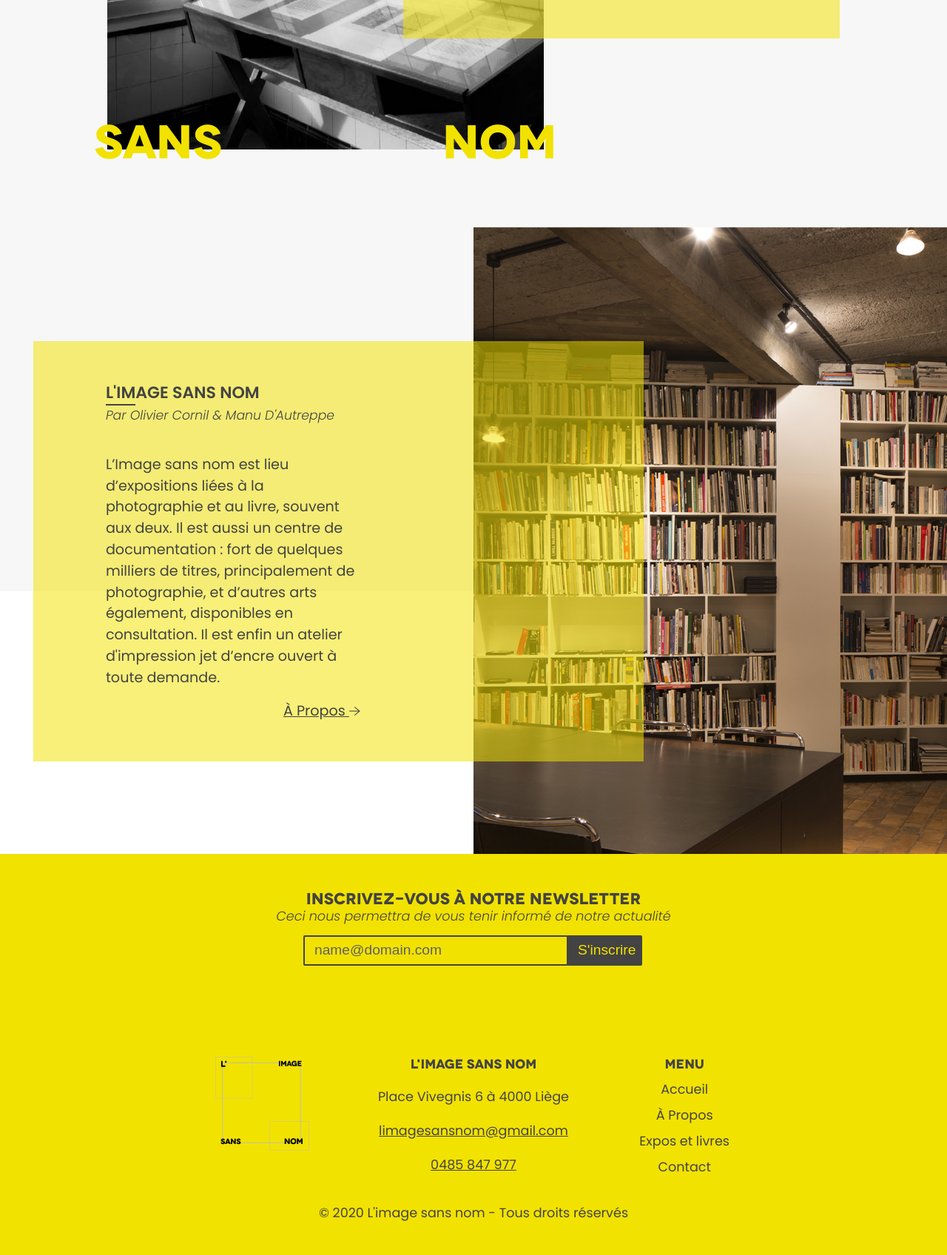
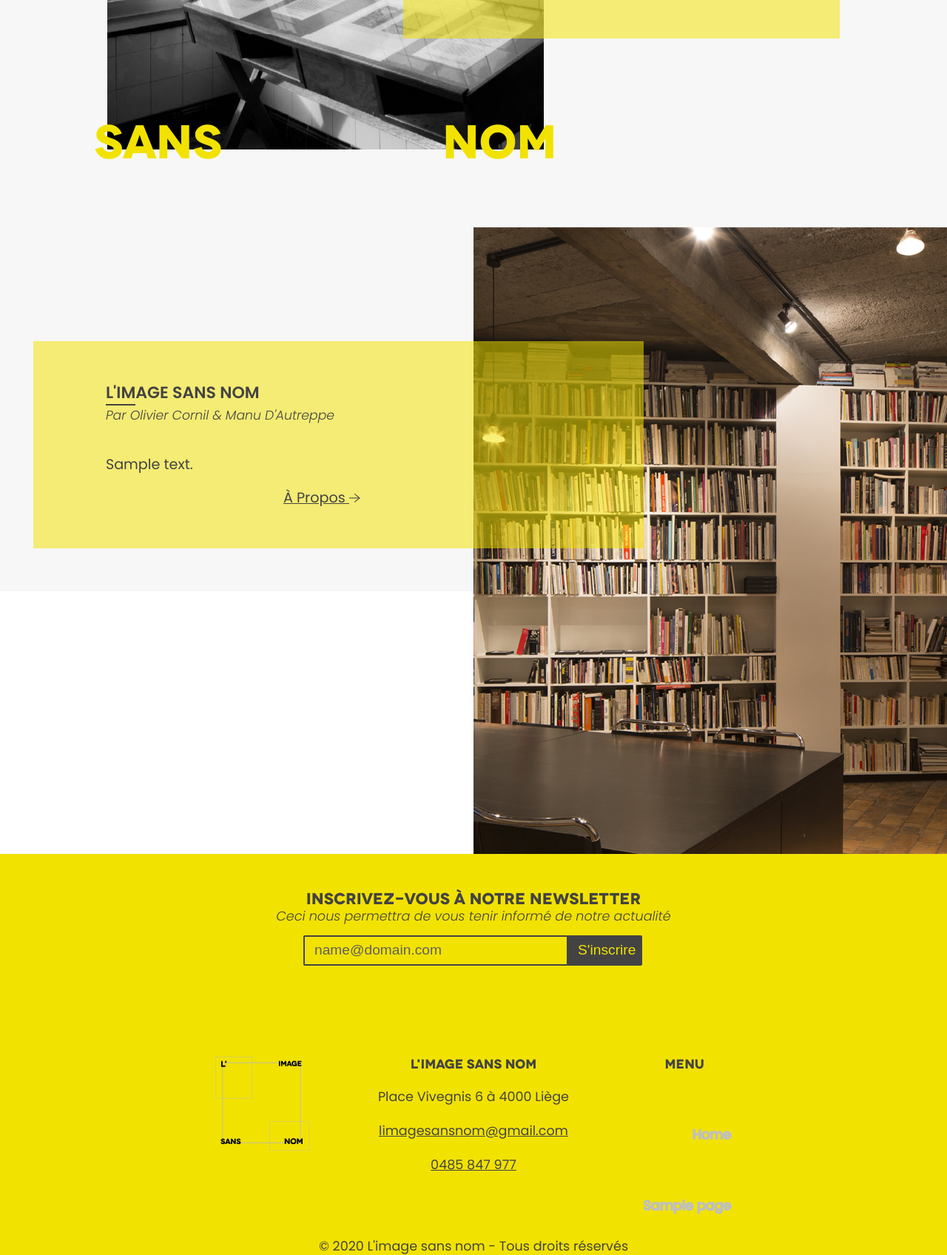
Before and after one commit to schynsg/ISN-Wordpress, a WordPress theme: template themes/personal-theme/front-page.php in a window 1280 px wide. Shown: the part 700-2396 px from the top of the page at 74% size. Before the commit the page ends 2350 px from the top, so only its background shows below. Run offline with PHP 8.4 and a stand-in for WordPress, Linux system fonts and the light colour scheme; the site name, menu and one post (Sample post) are stand-ins, and other content is empty.

Commit message:
add menus

```diff
--- a/themes/personal-theme/footer.php
+++ b/themes/personal-theme/footer.php
@@ -113,22 +113,11 @@
                 <p class="menu__intro">Menu</p>
                 <nav class="footer-nav">
                     <h2 class="invisible">Navigation secondaire</h2>
-                    <ul class="footer-nav__list">
-                        <li class="footer-nav__item">
-                            <a href="#" class="footer-nav__link" title="Accueil">Accueil</a>
-                        </li>
-                        <li>
-                            <a href="./html/about.html" class="footer-nav__link" title="À propos">À Propos</a>
-                        </li>
-                        <li>
-                            <a href="./html/exhibitions-and-books.html" class="footer-nav__link"
-                               title="Expos et livres">Expos
-                                et livres</a>
-                        </li>
-                        <li>
-                            <a href="./html/contact.html" class="footer-nav__link" title="Contact">Contact</a>
-                        </li>
-                    </ul>
+                    <?php
+                    wp_nav_menu(array(
+                        'theme_location' => 'headerMenuLocation',
+                    ));
+                    ?>
                 </nav>
             </div>
             <div class="legal-text">
--- a/themes/personal-theme/front-page.php
+++ b/themes/personal-theme/front-page.php
@@ -144,15 +144,17 @@ get_header();
                     <p class="small italic">Par <span itemprop="funder">Olivier Cornil & Manu D'Autreppe</span></p>
                 </div>
                 <div class="about__main">
-                    <p>L’Image sans nom est lieu d’expositions liées
-                        à la photographie et au livre, souvent aux
-                        deux. Il est aussi un centre de
-                        documentation : fort de quelques milliers de
-                        titres, principalement de photographie, et
-                        d’autres arts également, disponibles en
-                        consultation. Il est enfin un atelier
-                        d'impression jet d’encre ouvert à toute
-                        demande.</p>
+                <?php
+
+                $intro = new WP_Query(array(
+                    'posts_per_page' => 1,
+                    'post_type' => 'index-intro',
+                ));
+
+                while ($intro->have_posts()) {
+                    $intro->the_post(); ?>
+                    <p><?php echo get_the_content(); ?></p>
+                <?php }  wp_reset_postdata(); ?>
                 </div>
                 <div class="about__link">
                     <a href="./html/about.html" class="arrow-right">
--- a/themes/personal-theme/functions.php
+++ b/themes/personal-theme/functions.php
@@ -4,6 +4,7 @@ function test_files() {
 }
 function setup_features() {
     add_theme_support('title-tag');
+    register_nav_menu('headerMenuLocation', 'Principal menu');
 }
 
 function post_types() {
--- a/themes/personal-theme/header.php
+++ b/themes/personal-theme/header.php
@@ -61,21 +61,11 @@
         <div class="menu" id="nav">
             <nav class="main-nav">
                 <h2 class="invisible">Navigation principale</h2>
-                <ul class="main-nav__list">
-                    <li class="main-nav__item">
-                        <a href="#" class="main-nav__link active" title="Accueil">Accueil</a>
-                    </li>
-                    <li>
-                        <a href="./html/about.html" class="main-nav__link" title="À propos">À Propos</a>
-                    </li>
-                    <li>
-                        <a href="./html/exhibitions-and-books.html" class="main-nav__link" title="Expos et livres">Expos
-                            et livres</a>
-                    </li>
-                    <li>
-                        <a href="./html/contact.html" class="main-nav__link" title="Contact">Contact</a>
-                    </li>
-                </ul>
+                <?php
+                wp_nav_menu(array(
+                    'theme_location' => 'headerMenuLocation',
+                ));
+                ?>
             </nav>
         </div>
         <div class="social-networks">
--- a/themes/personal-theme/style.css
+++ b/themes/personal-theme/style.css
@@ -163,7 +163,7 @@ body.exhibitions-and-books-body .menu-link line {
     text-align: right;
 }
 
-.menu {
+div.menu {
     font-size: 2.02em;
     font-family: Novecento, sans-serif;
     margin: 0 15.87%;
@@ -1374,3 +1374,21 @@ input.wpcf7-submit{
     margin: 7% 15% 0 15%;
     position: relative;
 }
+
+#menu-menu-2{
+    text-align: center;
+}
+
+#menu-menu-2 li{
+    margin-bottom: 1em;
+    margin-top: 0;
+}
+
+#menu-menu-2 a{
+    -webkit-text-stroke-width: 0;
+    color: #434343;
+}
+
+#menu-menu-2 a:hover:after {
+    content: '';
+}
```
